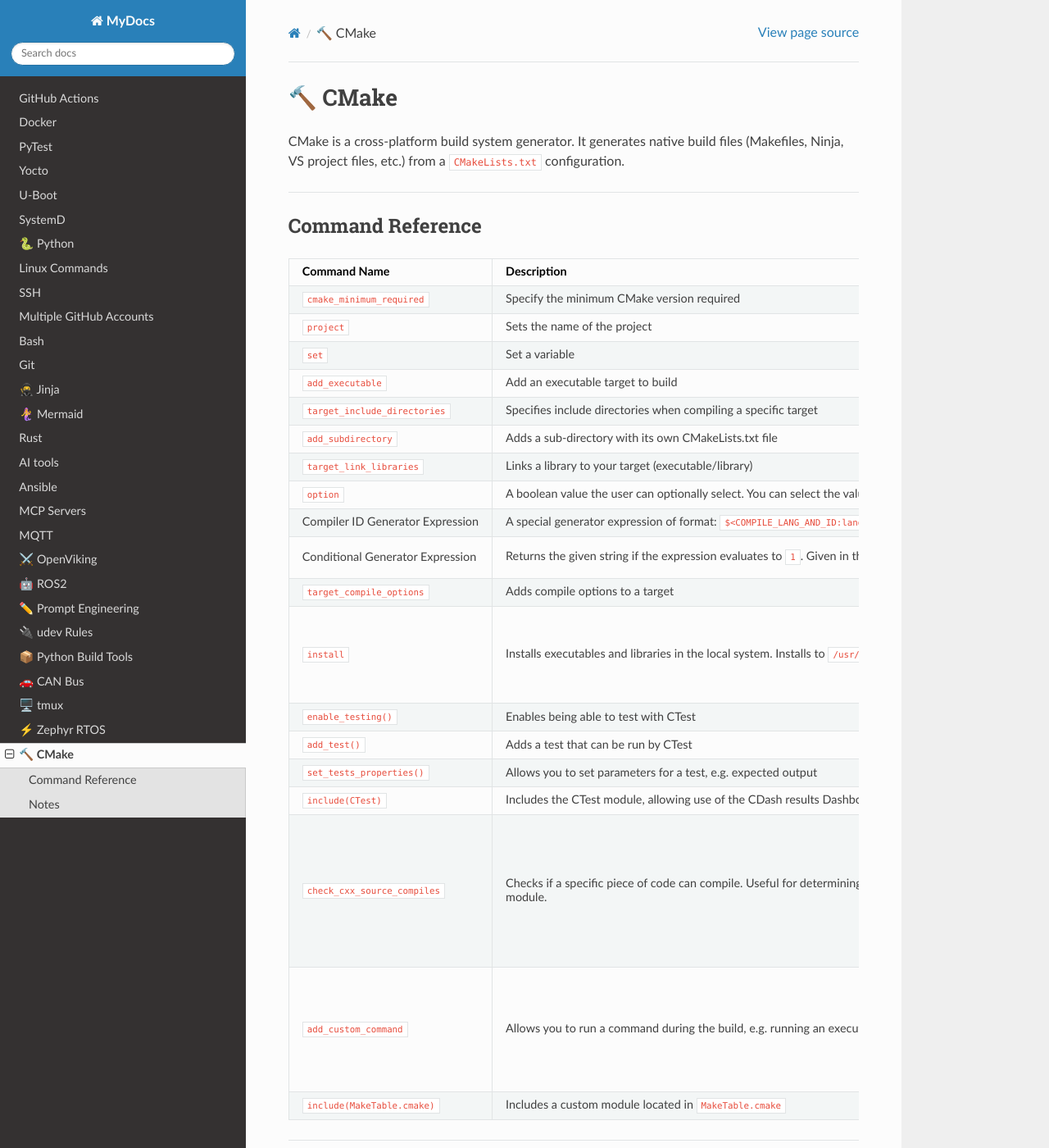
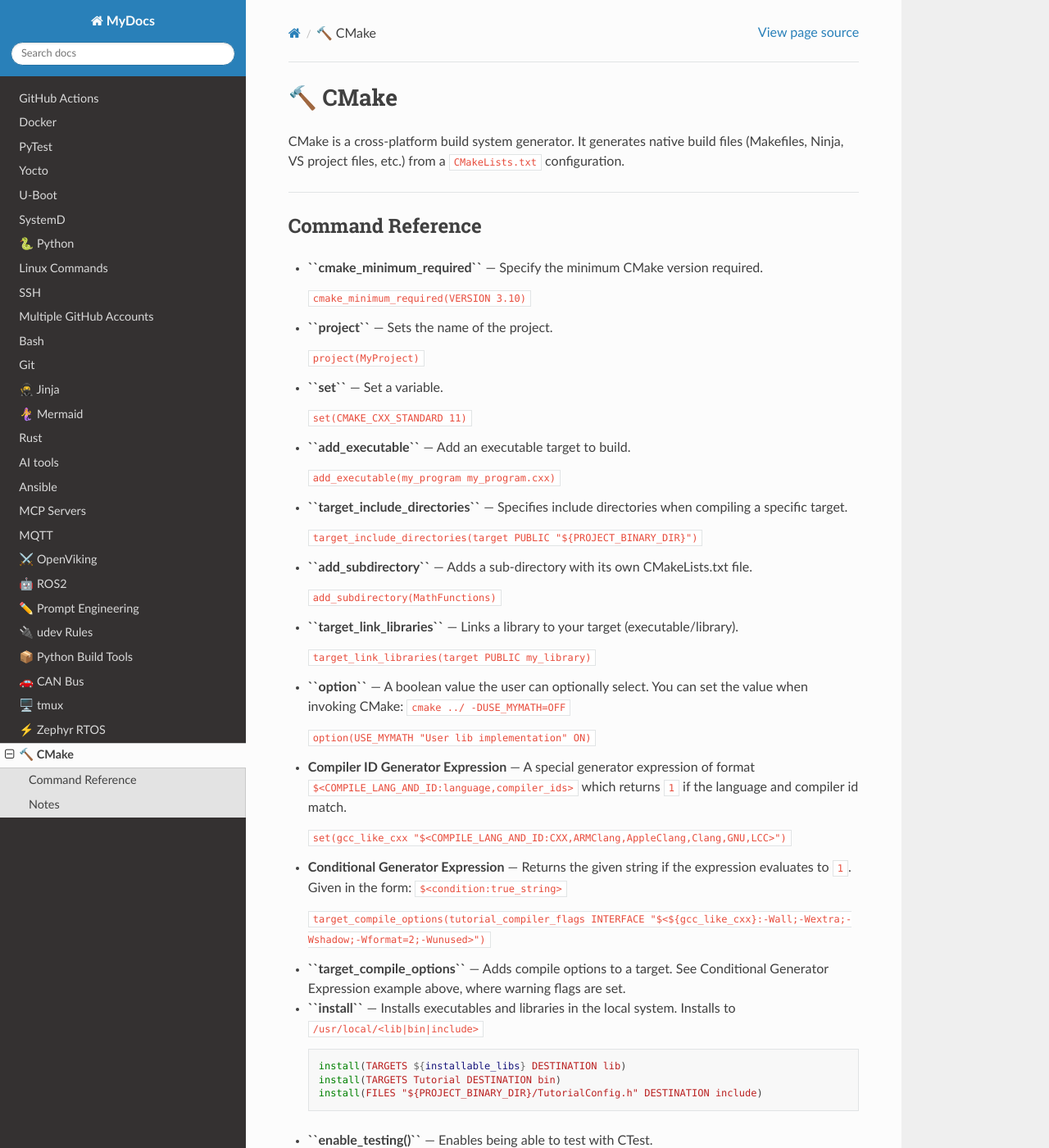
Before and after one commit to mcbottcher/my_docs, a Sphinx documentation site: the page built from docs/source/cmake.rst, in a window 1280 px wide and 1400 px high. Shown: the whole window at 82% size. Built offline with Sphinx 7.4.7 and the Read the Docs theme 3.1.0, drawn with Linux system fonts in a browser that asks for light colours; some of the changed text lies outside the part shown.

Commit message:
cmake: convert command reference table to bullet points

```diff
--- a/docs/source/cmake.rst
+++ b/docs/source/cmake.rst
@@ -8,97 +8,93 @@
 Command Reference
 -----------------
 
-.. list-table::
-   :header-rows: 1
-   :widths: 25 35 40
+- **``cmake_minimum_required``** — Specify the minimum CMake version required.
 
-   * - Command Name
-     - Description
-     - Example
-   * - ``cmake_minimum_required``
-     - Specify the minimum CMake version required
-     - ``cmake_minimum_required(VERSION 3.10)``
-   * - ``project``
-     - Sets the name of the project
-     - ``project(MyProject)``
-   * - ``set``
-     - Set a variable
-     - ``set(CMAKE_CXX_STANDARD 11)``
-   * - ``add_executable``
-     - Add an executable target to build
-     - ``add_executable(my_program my_program.cxx)``
-   * - ``target_include_directories``
-     - Specifies include directories when compiling a specific target
-     - ``target_include_directories(target PUBLIC "${PROJECT_BINARY_DIR}")``
-   * - ``add_subdirectory``
-     - Adds a sub-directory with its own CMakeLists.txt file
-     - ``add_subdirectory(MathFunctions)``
-   * - ``target_link_libraries``
-     - Links a library to your target (executable/library)
-     - ``target_link_libraries(target PUBLIC my_library)``
-   * - ``option``
-     - A boolean value the user can optionally select. You can select the
-       value when you invoke CMake: ``cmake ../ -DUSE_MYMATH=OFF``
-     - ``option(USE_MYMATH "User lib implementation" ON)``
-   * - Compiler ID Generator Expression
-     - A special generator expression of format:
-       ``$<COMPILE_LANG_AND_ID:language,compiler_ids>``
-       which returns ``1`` if the language and compiler id match.
-     - ``set(gcc_like_cxx "$<COMPILE_LANG_AND_ID:CXX,ARMClang,AppleClang,Clang,GNU,LCC>")``
-   * - Conditional Generator Expression
-     - Returns the given string if the expression evaluates to ``1``.
-       Given in the form: ``$<condition:true_string>``
-     - ``target_compile_options(tutorial_compiler_flags INTERFACE "$<${gcc_like_cxx}:-Wall;-Wextra;-Wshadow;-Wformat=2;-Wunused>")``
-   * - ``target_compile_options``
-     - Adds compile options to a target
-     - See Conditional Generator Expression example above, where warning flags are set.
-   * - ``install``
-     - Installs executables and libraries in the local system. Installs to
-       ``/usr/local/<lib|bin|include>``
-     - .. code-block:: cmake
+  ``cmake_minimum_required(VERSION 3.10)``
 
-          install(TARGETS ${installable_libs} DESTINATION lib)
-          install(TARGETS Tutorial DESTINATION bin)
-          install(FILES "${PROJECT_BINARY_DIR}/TutorialConfig.h" DESTINATION include)
-   * - ``enable_testing()``
-     - Enables being able to test with CTest
-     -
-   * - ``add_test()``
-     - Adds a test that can be run by CTest
-     - ``add_test(NAME test1 COMMAND Tutorial 25)``
-   * - ``set_tests_properties()``
-     - Allows you to set parameters for a test, e.g. expected output
-     - ``set_tests_properties(test1 PROPERTIES PASS_REGULAR_EXPRESSION "Success")``
-   * - ``include(CTest)``
-     - Includes the CTest module, allowing use of the CDash results Dashboard.
-       Requires a ``CTestConfig.cmake`` file. ``include`` by itself includes a module.
-     - ``ctest -D Experimental``
-   * - ``check_cxx_source_compiles``
-     - Checks if a specific piece of code can compile. Useful for determining
-       if a library is available (e.g. ``std::log``). Requires including the
-       ``CheckCXXSourceCompiles`` module.
-     - .. code-block:: cmake
+- **``project``** — Sets the name of the project.
 
-          check_cxx_source_compiles("
-            #include <cmath>
-            int main() {
-              std::log(1.0);
-              return 0;
-            }
-          " HAVE_LOG)
-   * - ``add_custom_command``
-     - Allows you to run a command during the build, e.g. running an executable
-       to generate a file used in the build.
-     - .. code-block:: cmake
+  ``project(MyProject)``
 
-          add_custom_command(
-            OUTPUT ${CMAKE_CURRENT_BINARY_DIR}/Table.h
-            COMMAND MakeTable ${CMAKE_CURRENT_BINARY_DIR}/Table.h
-            DEPENDS MakeTable
-          )
-   * - ``include(MakeTable.cmake)``
-     - Includes a custom module located in ``MakeTable.cmake``
-     -
+- **``set``** — Set a variable.
+
+  ``set(CMAKE_CXX_STANDARD 11)``
+
+- **``add_executable``** — Add an executable target to build.
+
+  ``add_executable(my_program my_program.cxx)``
+
+- **``target_include_directories``** — Specifies include directories when compiling a specific target.
+
+  ``target_include_directories(target PUBLIC "${PROJECT_BINARY_DIR}")``
+
+- **``add_subdirectory``** — Adds a sub-directory with its own CMakeLists.txt file.
+
+  ``add_subdirectory(MathFunctions)``
+
+- **``target_link_libraries``** — Links a library to your target (executable/library).
+
+  ``target_link_libraries(target PUBLIC my_library)``
+
+- **``option``** — A boolean value the user can optionally select. You can set the value when invoking CMake: ``cmake ../ -DUSE_MYMATH=OFF``
+
+  ``option(USE_MYMATH "User lib implementation" ON)``
+
+- **Compiler ID Generator Expression** — A special generator expression of format ``$<COMPILE_LANG_AND_ID:language,compiler_ids>`` which returns ``1`` if the language and compiler id match.
+
+  ``set(gcc_like_cxx "$<COMPILE_LANG_AND_ID:CXX,ARMClang,AppleClang,Clang,GNU,LCC>")``
+
+- **Conditional Generator Expression** — Returns the given string if the expression evaluates to ``1``. Given in the form: ``$<condition:true_string>``
+
+  ``target_compile_options(tutorial_compiler_flags INTERFACE "$<${gcc_like_cxx}:-Wall;-Wextra;-Wshadow;-Wformat=2;-Wunused>")``
+
+- **``target_compile_options``** — Adds compile options to a target. See Conditional Generator Expression example above, where warning flags are set.
+
+- **``install``** — Installs executables and libraries in the local system. Installs to ``/usr/local/<lib|bin|include>``
+
+  .. code-block:: cmake
+
+     install(TARGETS ${installable_libs} DESTINATION lib)
+     install(TARGETS Tutorial DESTINATION bin)
+     install(FILES "${PROJECT_BINARY_DIR}/TutorialConfig.h" DESTINATION include)
+
+- **``enable_testing()``** — Enables being able to test with CTest.
+
+- **``add_test()``** — Adds a test that can be run by CTest.
+
+  ``add_test(NAME test1 COMMAND Tutorial 25)``
+
+- **``set_tests_properties()``** — Allows you to set parameters for a test, e.g. expected output.
+
+  ``set_tests_properties(test1 PROPERTIES PASS_REGULAR_EXPRESSION "Success")``
+
+- **``include(CTest)``** — Includes the CTest module, allowing use of the CDash results Dashboard. Requires a ``CTestConfig.cmake`` file. ``include`` by itself includes a module.
+
+  ``ctest -D Experimental``
+
+- **``check_cxx_source_compiles``** — Checks if a specific piece of code can compile. Useful for determining if a library is available (e.g. ``std::log``). Requires including the ``CheckCXXSourceCompiles`` module.
+
+  .. code-block:: cmake
+
+     check_cxx_source_compiles("
+       #include <cmath>
+       int main() {
+         std::log(1.0);
+         return 0;
+       }
+     " HAVE_LOG)
+
+- **``add_custom_command``** — Allows you to run a command during the build, e.g. running an executable to generate a file used in the build.
+
+  .. code-block:: cmake
+
+     add_custom_command(
+       OUTPUT ${CMAKE_CURRENT_BINARY_DIR}/Table.h
+       COMMAND MakeTable ${CMAKE_CURRENT_BINARY_DIR}/Table.h
+       DEPENDS MakeTable
+     )
+
+- **``include(MakeTable.cmake)``** — Includes a custom module located in ``MakeTable.cmake``
 
 ----
 
```
